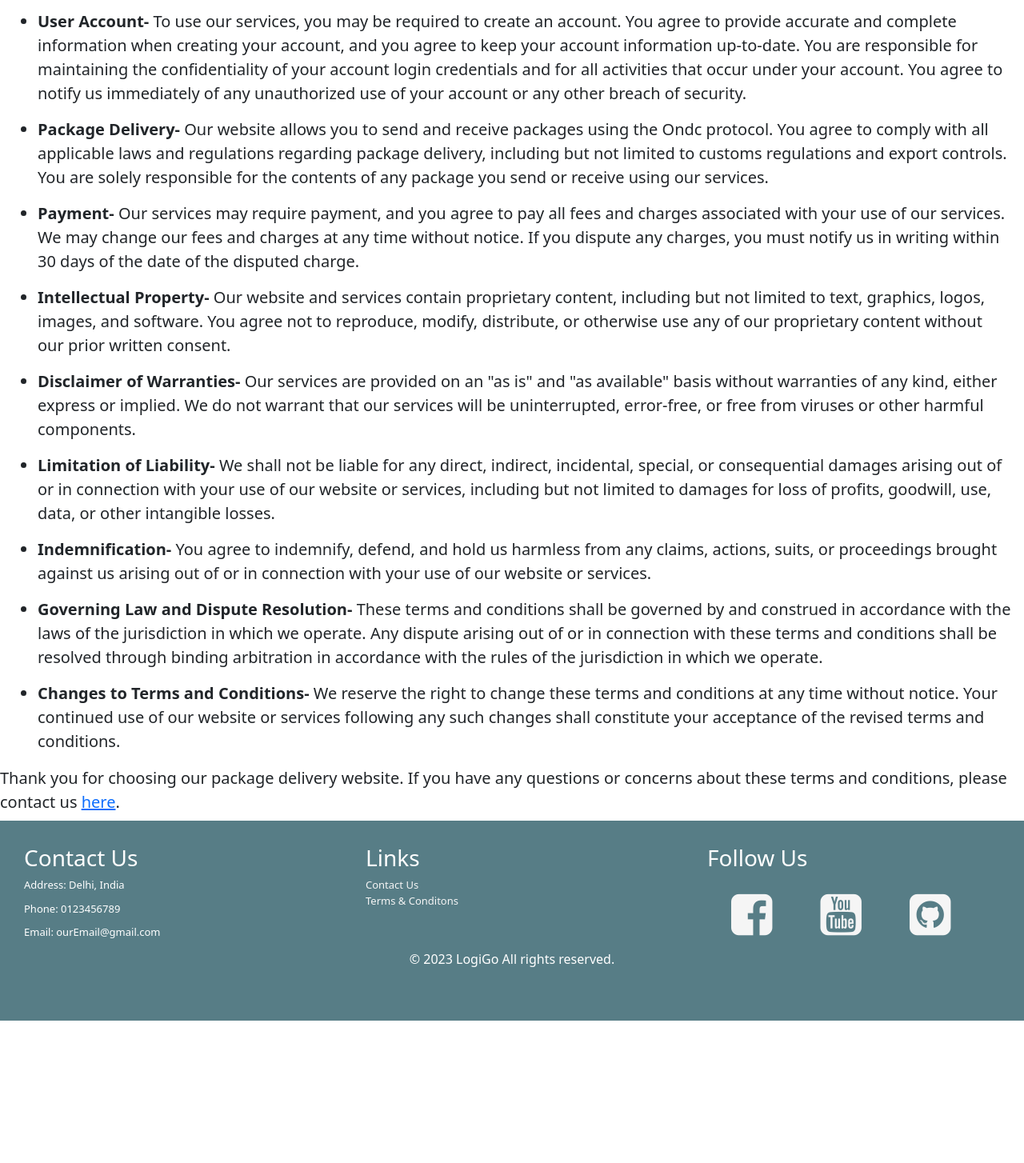
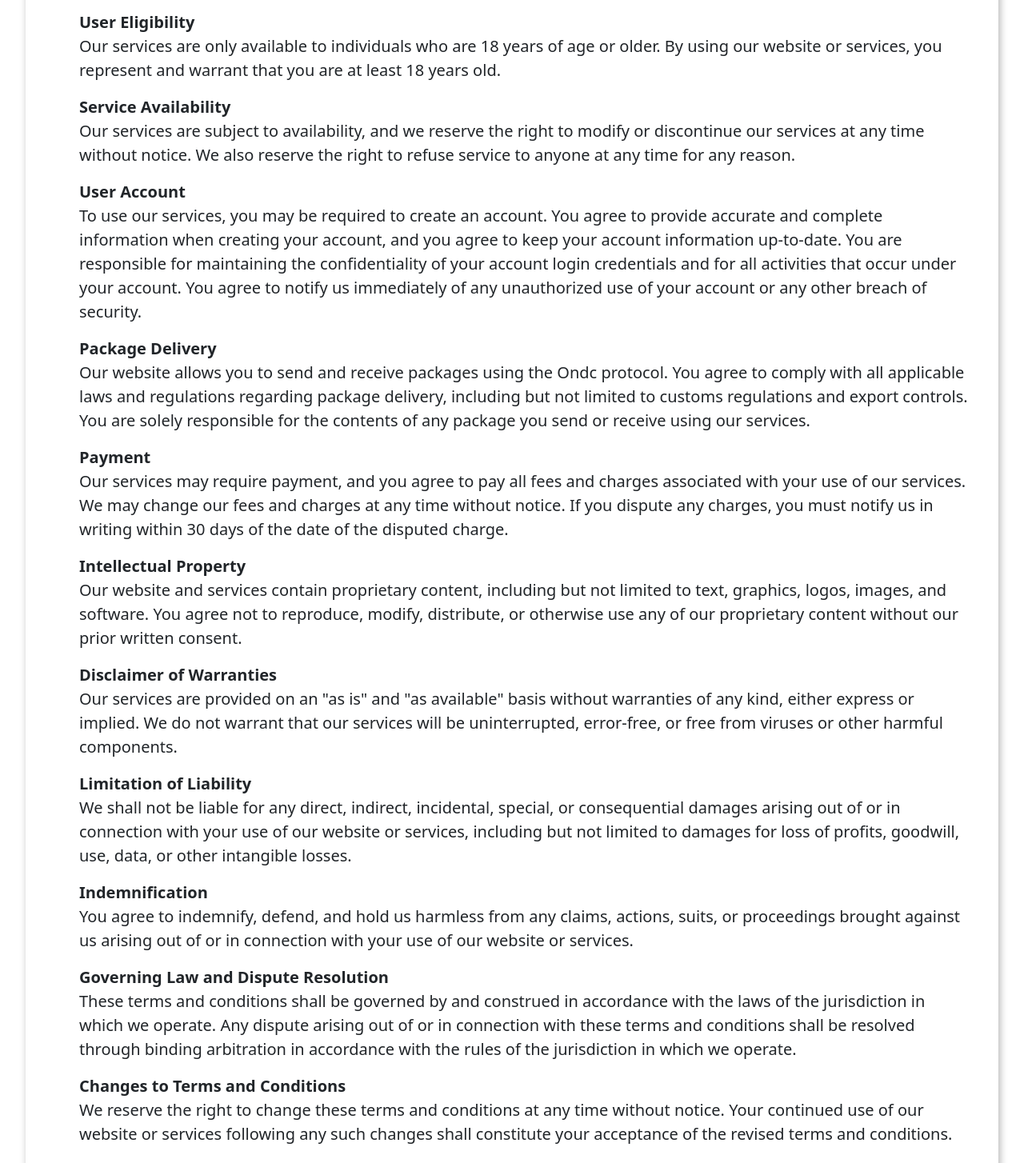
Before and after one commit to mitrya/ONDC-LOGISTICS-BAP, a React (Vite) app in the folder client/: page /terms_and_conditions in a window 1280 px wide. Shown: the part 300-1754 px from the top of the page at 80% size. Before the commit the page ends 1576 px from the top, so only its background shows below. Built offline with nearby package versions, Linux system fonts and the light colour scheme.

Commit message:
Update terms.component.jsx

```diff
--- a/client/src/components/terms_and_conditions/terms.component.jsx
+++ b/client/src/components/terms_and_conditions/terms.component.jsx
@@ -9,49 +9,88 @@ import  './terms.styles.css'
 
 function Terms() {
     return (
-        <div class="text-box">
-            <p class="text">
+        <div class="writing-board-container">
+            <h1 style={{fontFamily:'Roboto, sans-serif'}}>
+            <b>Terms & Condition</b>
+            </h1>
+
+            <div>
+            <p style={{fontFamily:'Roboto, sans-serif', fontSize:'20px', fontWeight:'400', margin: '13px'}}>
                 Welcome to our package delivery website, which operates on the Ondc protocol. Before using our services, please carefully read the following terms and conditions. By accessing our website or using our services, you agree to be bound by these terms and conditions.
             </p>
-            <ul>
+            <ul id="terms" style={{listStyle:'none'}}>
                 <li class="term">
-                    <b>User Eligibility- </b> Our services are only available to individuals who are 18 years of age or older. By using our website or services, you represent and warrant that you are at least 18 years old.
+                    <b>User Eligibility </b>
+                    <p>Our services are only available to individuals who are 18 years of age or older.
+                     By using our website or services, you represent and warrant that you are at least 18 years old.</p>
 
                 </li>
                 <li class="term">
-                    <b>Service Availability- </b> Our services are subject to availability, and we reserve the right to modify or discontinue our services at any time without notice. We also reserve the right to refuse service to anyone at any time for any reason.
+                    <b>Service Availability </b>
+                    <p>Our services are subject to availability, and we reserve the right to modify or discontinue our
+                        services at any time without notice.
+                        We also reserve the right to refuse service to anyone at any time for any reason.</p>
                 </li>
                 <li class="term">
-                    <b>User Account- </b> To use our services, you may be required to create an account. You agree to provide accurate and complete information when creating your account, and you agree to keep your account information up-to-date. You are responsible for maintaining the confidentiality of your account login credentials and for all activities that occur under your account. You agree to notify us immediately of any unauthorized use of your account or any other breach of security.
+                    <b>User Account</b>
+                    <p>To use our services, you may be required to create an account. You agree to provide accurate and complete information when creating your account, and you agree to keep your account information up-to-date. You are responsible for maintaining the confidentiality of your account login credentials and for all activities that occur under your account.
+                     You agree to notify us immediately of any unauthorized use of your account or any other breach of security.</p>
                 </li>
                 <li class="term">
-                    <b>Package Delivery- </b> Our website allows you to send and receive packages using the Ondc protocol. You agree to comply with all applicable laws and regulations regarding package delivery, including but not limited to customs regulations and export controls. You are solely responsible for the contents of any package you send or receive using our services.
+                    <b>Package Delivery </b>
+                    <p>Our website allows you to send and receive packages using the Ondc protocol.
+                     You agree to comply with all applicable laws and regulations regarding package delivery,
+                     including but not limited to customs regulations and export controls.
+                      You are solely responsible for the contents of any package you send or receive using our services.</p>
                 </li>
                 <li class="term">
-                    <b>Payment- </b> Our services may require payment, and you agree to pay all fees and charges associated with your use of our services. We may change our fees and charges at any time without notice. If you dispute any charges, you must notify us in writing within 30 days of the date of the disputed charge.
+                    <b>Payment</b>
+                    <p>Our services may require payment, and you agree to pay all fees and charges associated with your use
+                         of our services. We may change our fees and charges at any time without notice.
+                          If you dispute any charges, you must notify us in writing within 30 days of the date of the disputed
+                          charge. </p>
                 </li>
                 <li class="term">
-                    <b>Intellectual Property- </b> Our website and services contain proprietary content, including but not limited to text, graphics, logos, images, and software. You agree not to reproduce, modify, distribute, or otherwise use any of our proprietary content without our prior written consent.
+                    <b>Intellectual Property </b>
+                    <p> Our website and services contain proprietary content, including but not limited to text, graphics, logos, images, and software.
+                        You agree not to reproduce, modify, distribute, or otherwise use any of our proprietary content without
+                        our prior written consent.</p>
                 </li>
                 <li class="term">
-                    <b>Disclaimer of Warranties- </b> Our services are provided on an "as is" and "as available" basis without warranties of any kind, either express or implied. We do not warrant that our services will be uninterrupted, error-free, or free from viruses or other harmful components.
+                    <b>Disclaimer of Warranties </b>
+                    <p>Our services are provided on an "as is" and "as available" basis without warranties of any kind,
+                    either express or implied. We do not warrant that our services will be uninterrupted, error-free, or free
+                    from viruses or other harmful components.</p>
                 </li>
                 <li class="term">
-                    <b>Limitation of Liability- </b> We shall not be liable for any direct, indirect, incidental, special, or consequential damages arising out of or in connection with your use of our website or services, including but not limited to damages for loss of profits, goodwill, use, data, or other intangible losses.
+                    <b>Limitation of Liability </b>
+                    <p>We shall not be liable for any direct, indirect, incidental, special, or consequential damages
+                    arising out of or in connection with your use of our website or services, including but not limited to
+                    damages for loss of profits, goodwill, use, data, or other intangible losses.</p>
                 </li>
                 <li class="term">
-                    <b>Indemnification- </b> You agree to indemnify, defend, and hold us harmless from any claims, actions, suits, or proceedings brought against us arising out of or in connection with your use of our website or services.
+                    <b>Indemnification </b>
+                    <p>You agree to indemnify, defend, and hold us harmless from any claims, actions, suits, or proceedings
+                         brought against us arising out of or in connection with your use of our website or services.</p>
                 </li>
                 <li class="term">
-                    <b>Governing Law and Dispute Resolution- </b> These terms and conditions shall be governed by and construed in accordance with the laws of the jurisdiction in which we operate. Any dispute arising out of or in connection with these terms and conditions shall be resolved through binding arbitration in accordance with the rules of the jurisdiction in which we operate.
+                    <b>Governing Law and Dispute Resolution </b>
+                    <p>These terms and conditions shall be governed by and construed in accordance with the laws of the jurisdiction in which we operate.
+                    Any dispute arising out of or in connection with these terms and conditions shall be resolved through binding arbitration in accordance
+                    with the rules of the jurisdiction in which we operate.</p>
                 </li>
                 <li class="term">
-                    <b>Changes to Terms and Conditions- </b> We reserve the right to change these terms and conditions at any time without notice. Your continued use of our website or services following any such changes shall constitute your acceptance of the revised terms and conditions.
+                    <b>Changes to Terms and Conditions </b>
+                    <p>We reserve the right to change these terms and conditions at any time without notice.
+                         Your continued use of our website or services following any such changes shall constitute
+                          your acceptance of the revised terms and conditions.</p>
                 </li>
             </ul>
             <p class="text">
                 Thank you for choosing our package delivery website. If you have any questions or concerns about these terms and conditions, please contact us <Link to="/contact">here</Link>.
             </p>
+            </div>
+
         </div>
     );
 }
```
